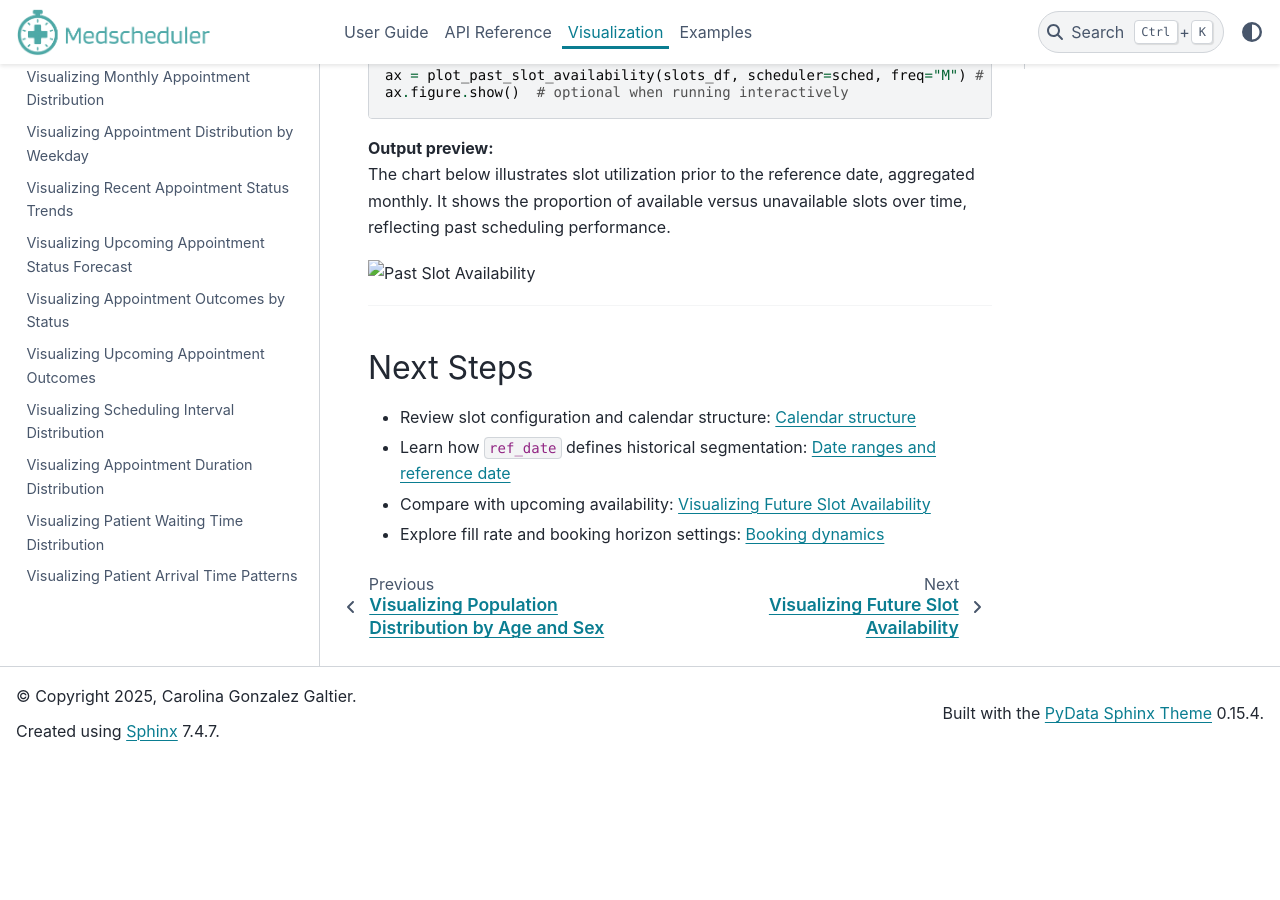
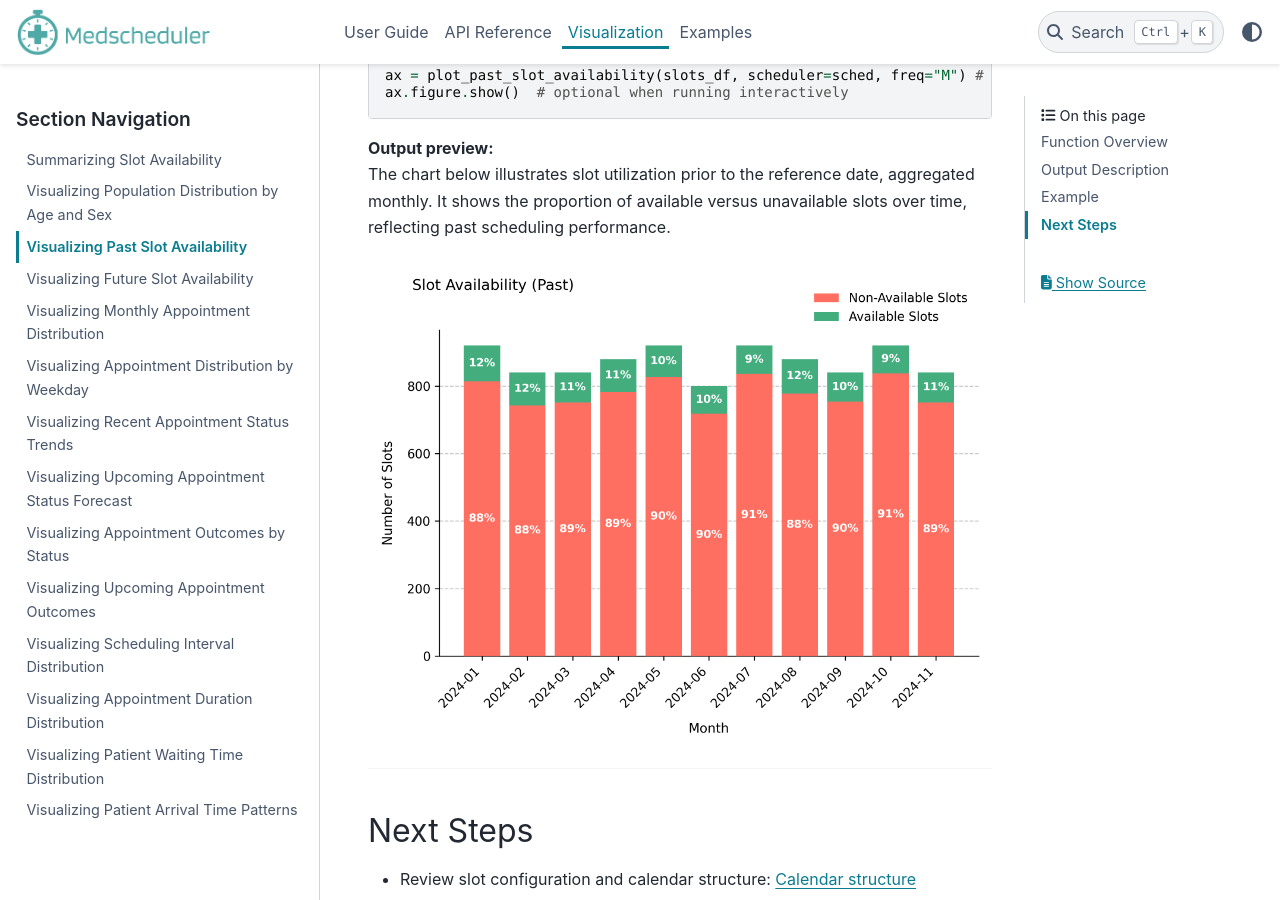
Before and after one commit to carogaltier/medscheduler, a Sphinx documentation site: the page built from docs/visualization/plot_past_slot_availability.md, in a window 1280 px wide and 900 px high, scrolled down 2252 px. Built offline with Sphinx 7.4.7 and the PyData theme 0.15.4, drawn with Linux system fonts in a browser that asks for light colours; before the commit the page ends 3012 px from its top, so only the background shows below that.

Commit message:
Update plot_past_slot_availability.md

```diff
--- a/docs/visualization/plot_past_slot_availability.md
+++ b/docs/visualization/plot_past_slot_availability.md
@@ -57,7 +57,7 @@ ax.figure.show()  # optional when running interactively
 **Output preview:**
 The chart below illustrates slot utilization prior to the reference date, aggregated monthly. It shows the proportion of available versus unavailable slots over time, reflecting past scheduling performance.
 
-![Past Slot Availability](../_static/visuals/plot_past_slot_availability.png)
+![Past Slot Availability](../_static/visuals/visualization/plot_past_slot_availability.png)
 
 ---
 
```
